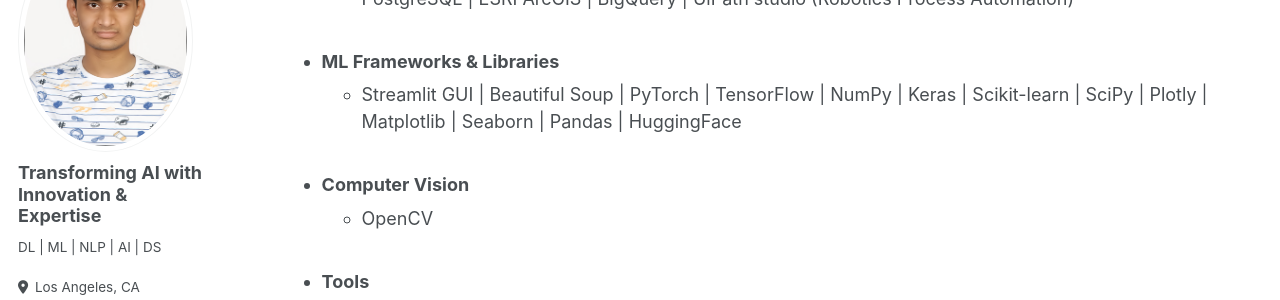
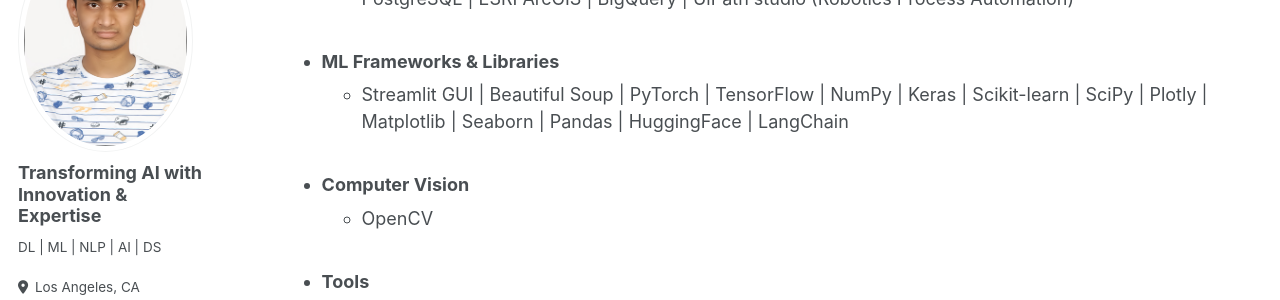
Before and after one commit to SudarshanaSRao/SudarshanaSRao.github.io, a Jekyll site: the page built from _pages/cv.md, in a window 1280 px wide and 900 px high, scrolled down 536 px. Shown: the part 176-476 px from the top of the window. Built offline with Jekyll 4.4.1, drawn with Linux system fonts in a browser that asks for light colours.

Commit message:
Update cv.md

```diff
--- a/_pages/cv.md
+++ b/_pages/cv.md
@@ -82,7 +82,7 @@
   * Python  \|  SQL  \|  MySQL  \|  MongoDB Atlas  \|  C++  \|  C  \|  HTML  \|  CSS  \|  JavaScript  \|  R  \|  MATLAB  \| XML  \|  PostgreSQL  \|  ESRI ArcGIS  \|  BigQuery  \|  UiPath studio (Robotics Process Automation)
 
 * ### ML Frameworks & Libraries
-  * Streamlit GUI  \|  Beautiful Soup  \|  PyTorch  \|  TensorFlow  \| NumPy \|  Keras  \|  Scikit-learn  \|  SciPy  \|  Plotly  \|  Matplotlib  \|  Seaborn  \|  Pandas  \|  HuggingFace
+  * Streamlit GUI  \|  Beautiful Soup  \|  PyTorch  \|  TensorFlow  \| NumPy \|  Keras  \|  Scikit-learn  \|  SciPy  \|  Plotly  \|  Matplotlib  \|  Seaborn  \|  Pandas  \|  HuggingFace  \|  LangChain
 
 * ### Computer Vision
   * OpenCV
```
